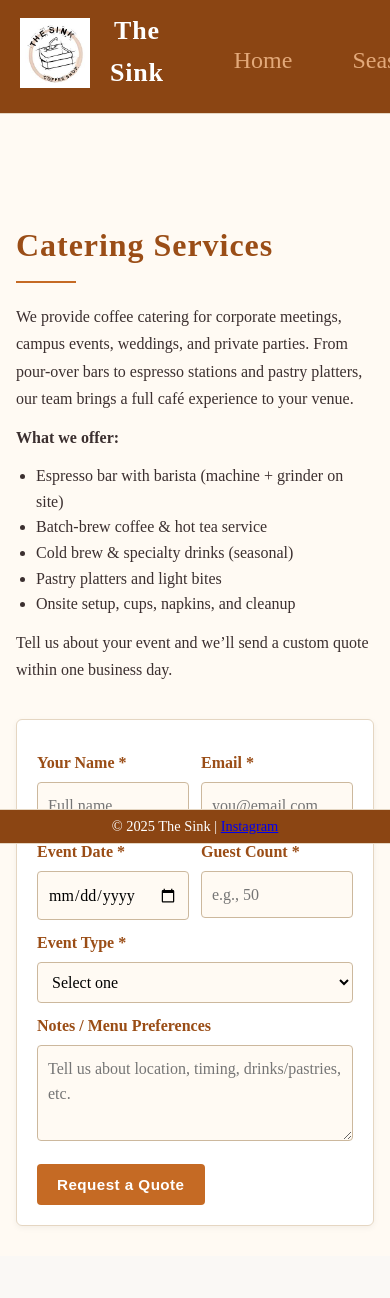
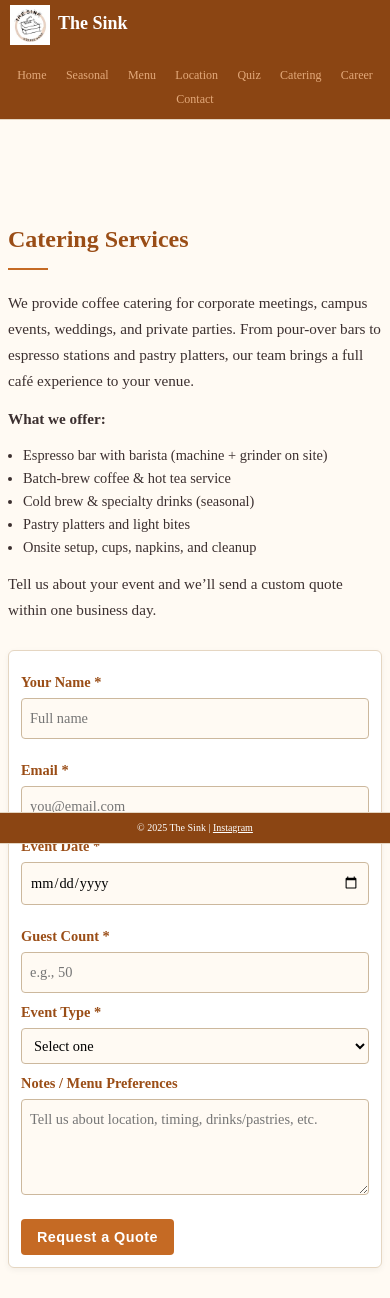
Before and after one commit to elena-jin/cs20, a PHP site: page /midterm/catering.html in a window 390 px wide. Before the commit the page ends 1226 px from the top, so only its background shows below. Run offline with PHP 8.4, Linux system fonts and the light colour scheme.

Commit message:
responsve

```diff
--- a/midterm/catering.html
+++ b/midterm/catering.html
@@ -138,7 +138,6 @@
     transform: translateY(-1px);
   }
 
-  /* Footer */
   footer {
     margin-top: 48px;
     border-top: 1px solid var(--line);
@@ -147,14 +146,68 @@
     background: var(--header-bg);
   }
 
-  /* Responsive */
-  @media (max-width: 720px) {
-    .two-col { flex-direction: column; }
+  @media (max-width: 768px) {
+    main {
+      margin-top: 100px;
+      padding: 0 10px;
+    }
+    .two-col {
+      flex-direction: column;
+      gap: 20px;
+    }
+    h1 {
+      font-size: 1.8rem;
+    }
+    form {
+      padding: 15px;
+    }
+  }
+
+  @media (max-width: 480px) {
+    main {
+      margin-top: 100px;
+      padding: 0 8px;
+    }
+    .two-col {
+      flex-direction: column;
+      gap: 15px;
+    }
+    h1 {
+      font-size: 1.5rem;
+      letter-spacing: 0;
+    }
+    .rule {
+      width: 40px;
+    }
+    form {
+      padding: 12px;
+    }
+    label {
+      font-size: 0.9rem;
+      margin: 8px 0 4px;
+    }
+    input, select, textarea {
+      padding: 8px;
+      font-size: 0.9rem;
+    }
+    button {
+      padding: 10px 16px;
+      font-size: 0.9rem;
+    }
+    .row {
+      flex-direction: column;
+    }
+    ul {
+      padding-left: 15px;
+      font-size: 0.9rem;
+    }
+    .intro p {
+      font-size: 0.95rem;
+    }
   }
 </style>
 </head>
 <body>
-  <!-- Header -->
   <header class="main_header">
         <div id="sink">
             <a href="mainmenu.html">
@@ -174,7 +227,6 @@
         </ul>
     </header>
 
-  <!-- Main -->
   <main style="margin-top: 120px;">
     <h1>Catering Services</h1>
     <div class="rule"></div>
@@ -199,7 +251,6 @@
         </p>
       </section>
 
-      <!-- form -->
       <section class="col">
         <form id="cateringForm" novalidate>
           <div class="row">
@@ -243,7 +294,6 @@
     </div>
   </main>
 
-  <!-- Footer -->
   <footer id="footer">
     <p>&copy; 2025 The Sink | <a href="https://www.instagram.com/the_sinkstagram/">Instagram</a></p>
   </footer>
--- a/midterm/style.css
+++ b/midterm/style.css
@@ -80,3 +80,107 @@
     padding: 5px;
     text-align: center;
 }
+
+#footer p {
+    margin: 0;
+    font-size: 14px;
+}
+
+#footer a {
+    color: white;
+}
+
+/* Responsive Design */
+@media (max-width: 768px) {
+    body {
+        padding-top: 80px;
+    }
+
+    .main_header {
+        padding: 8px 15px;
+        flex-wrap: wrap;
+    }
+
+    #sink {
+        margin-right: 0;
+        gap: 10px;
+    }
+
+    #logo {
+        height: 50px;
+    }
+
+    #title {
+        font-size: 20px;
+    }
+
+    #nav {
+        display: flex;
+        flex-wrap: wrap;
+        gap: 10px;
+        font-size: 14px;
+        margin-right: 0;
+        justify-content: center;
+    }
+
+    #nav li {
+        flex: 1 1 auto;
+        min-width: auto;
+    }
+
+    #nav a {
+        padding: 3px 8px;
+        font-size: 14px;
+    }
+
+    #footer {
+        padding: 8px;
+    }
+
+    #footer p {
+        font-size: 12px;
+    }
+}
+
+@media (max-width: 480px) {
+    body {
+        padding-top: 100px;
+    }
+
+    .main_header {
+        padding: 5px 10px;
+    }
+
+    #sink {
+        gap: 8px;
+    }
+
+    #logo {
+        height: 40px;
+    }
+
+    #title {
+        font-size: 18px;
+    }
+
+    #nav {
+        gap: 5px;
+        font-size: 12px;
+        padding: 5px 0;
+    }
+
+    #nav a {
+        padding: 2px 5px;
+        font-size: 12px;
+    }
+
+    #footer p {
+        font-size: 10px;
+        line-height: 1.4;
+    }
+
+    #seasonal-image {
+        width: 80%;
+        max-width: 100%;
+    }
+}
```
Also changed, not shown: midterm/career.html (+23 -1 lines), midterm/contact.html (+23 -3 lines), midterm/location.css (+61 -0 lines), midterm/mainmenu.css (+58 -0 lines), midterm/menu.html (+32 -0 lines), midterm/styles.css (+41 -1 lines).
